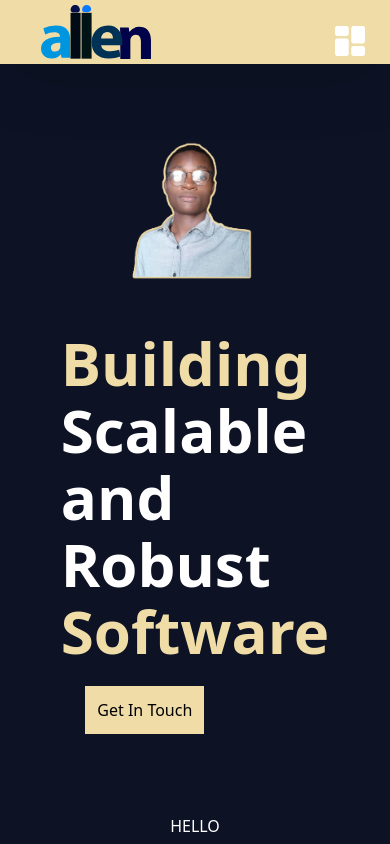
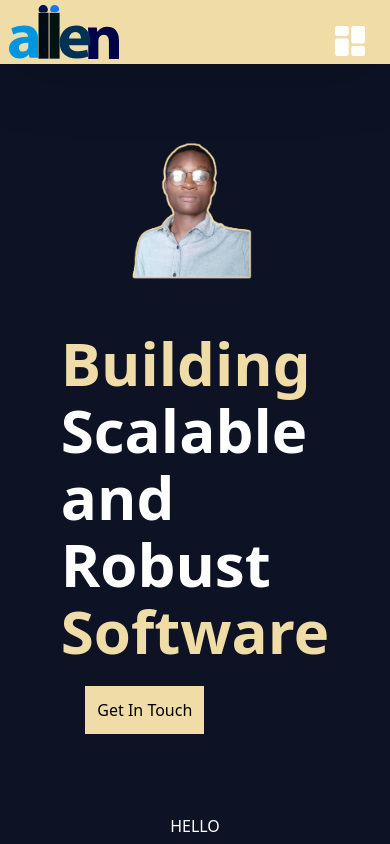
Before and after one commit to Allensamm/allen, a React (Create React App) app: page / in a window 390 px wide. Shown: the top 844 px of the page. Built offline with nearby package versions, Linux system fonts and the light colour scheme; no server answers.

Commit message:
change logo postion for mobile view

```diff
--- a/src/App.css
+++ b/src/App.css
@@ -162,7 +162,7 @@ h2 {
 
 @media screen and (max-width:768px) {
   .logo--mobile{
-    margin-left: -20% !important;
+    margin-left: -35% !important;
 }
   }
 
```
